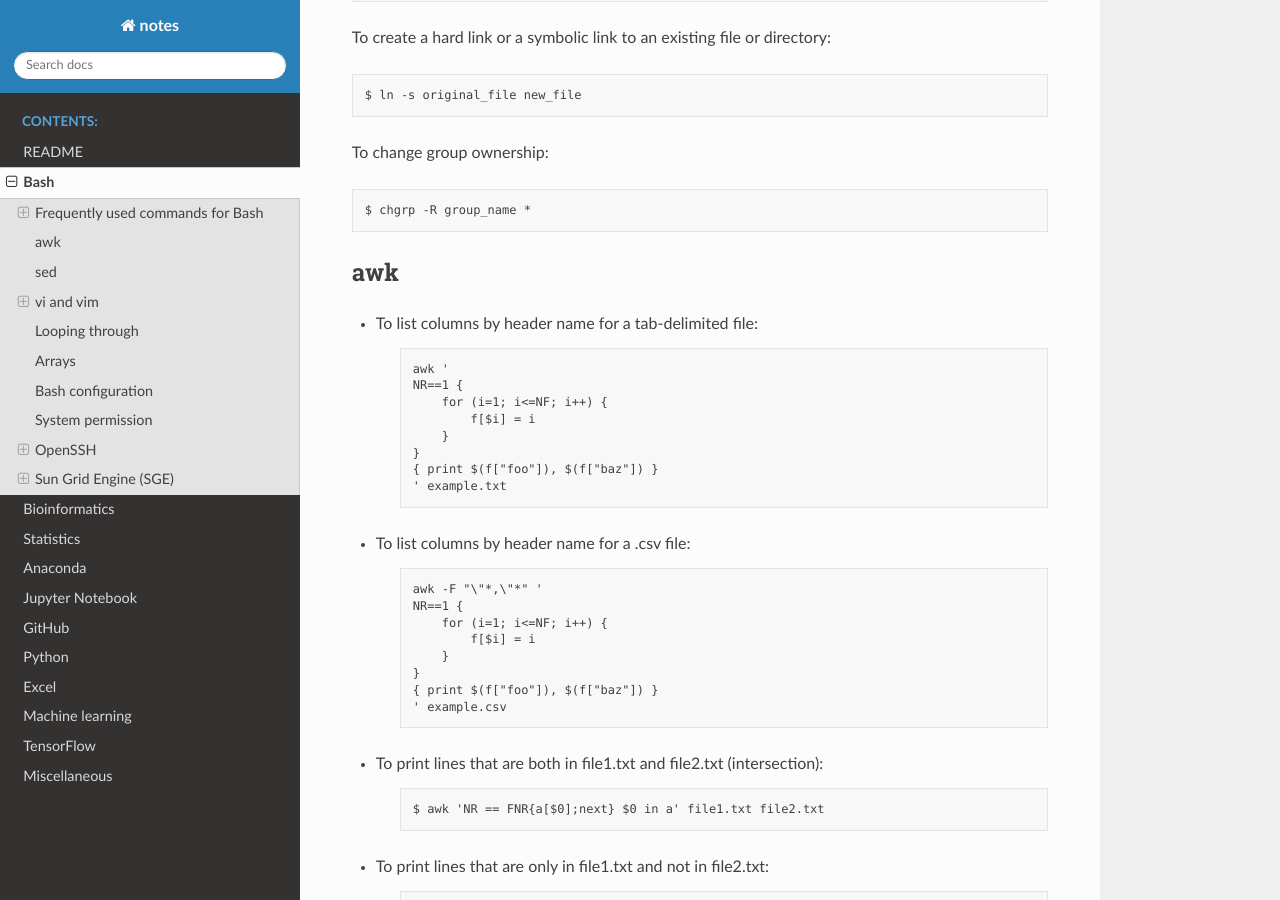
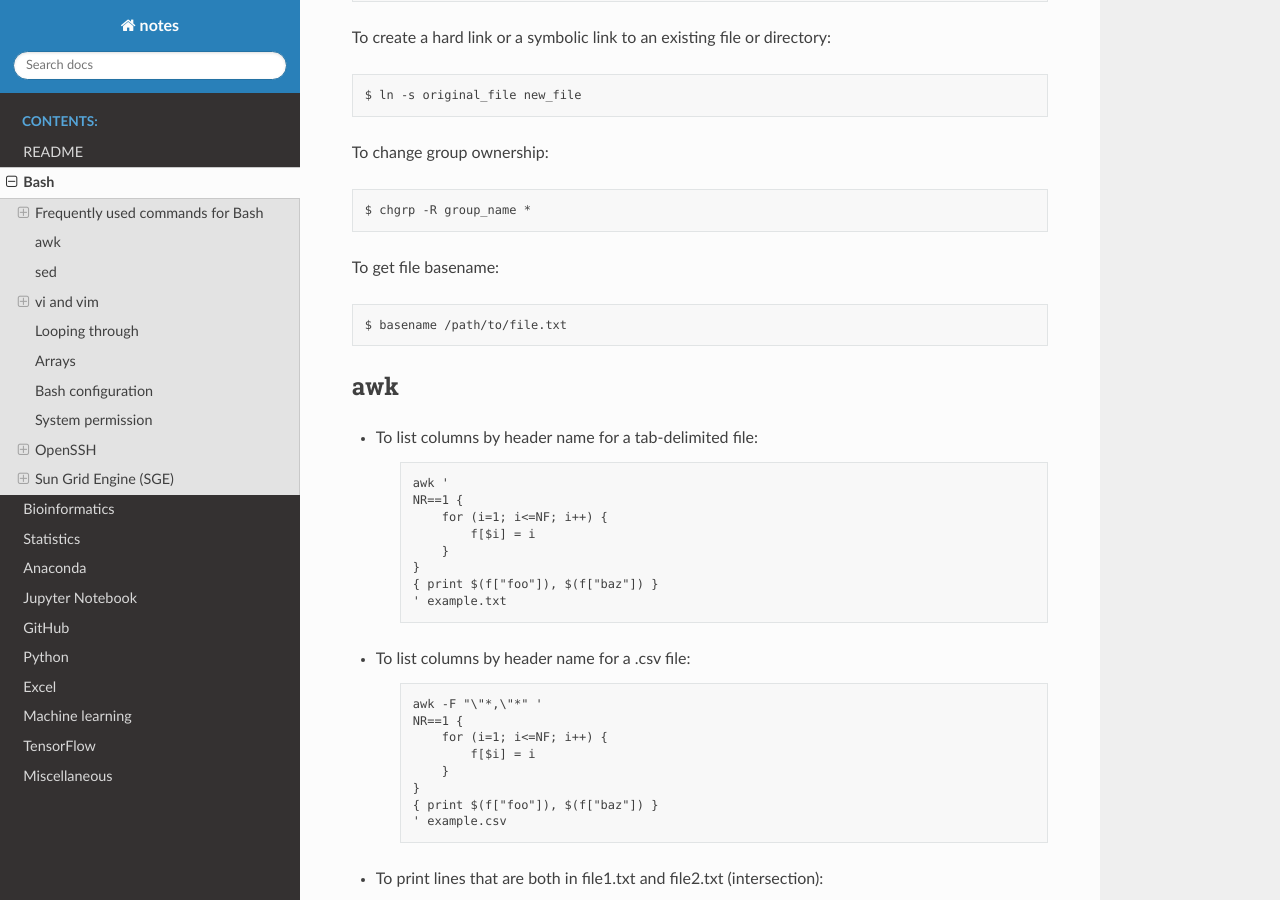
Before and after one commit to sbslee/notes, a Sphinx documentation site: the page built from docs/bash.rst, in a window 1280 px wide and 900 px high, scrolled down 6030 px. Built offline with Sphinx 7.4.7 and the Read the Docs theme 2.0.0, drawn with Linux system fonts in a browser that asks for light colours.

Commit message:
Update bash.rst

```diff
--- a/docs/bash.rst
+++ b/docs/bash.rst
@@ -323,6 +323,12 @@ To change group ownership:
 .. code-block:: text
 
     $ chgrp -R group_name *
+
+To get file basename:
+
+.. code-block:: text
+
+    $ basename /path/to/file.txt
 
 awk
 ===
```
